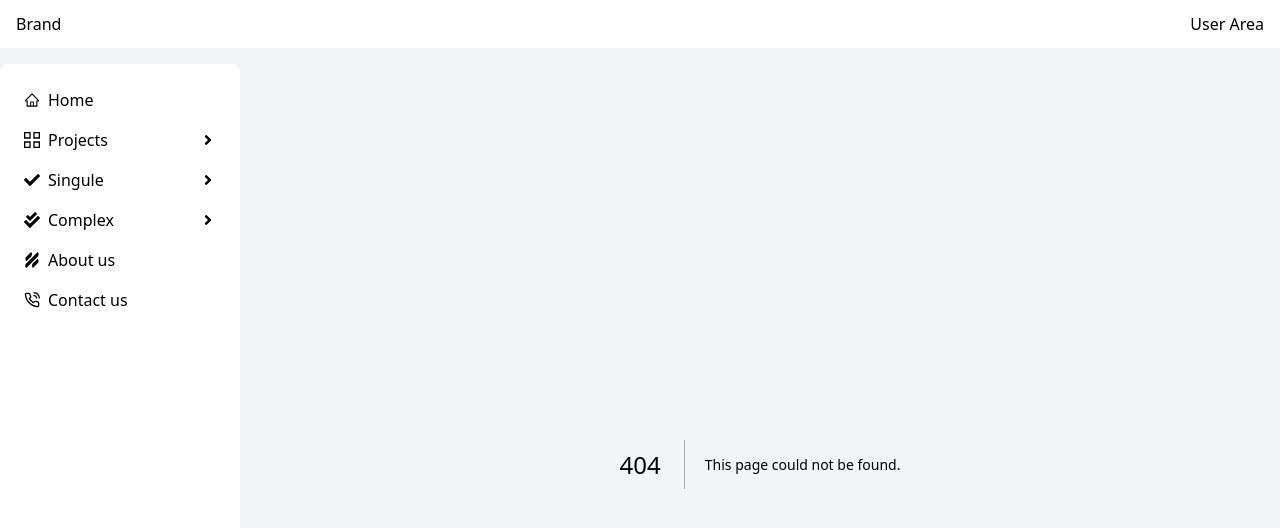
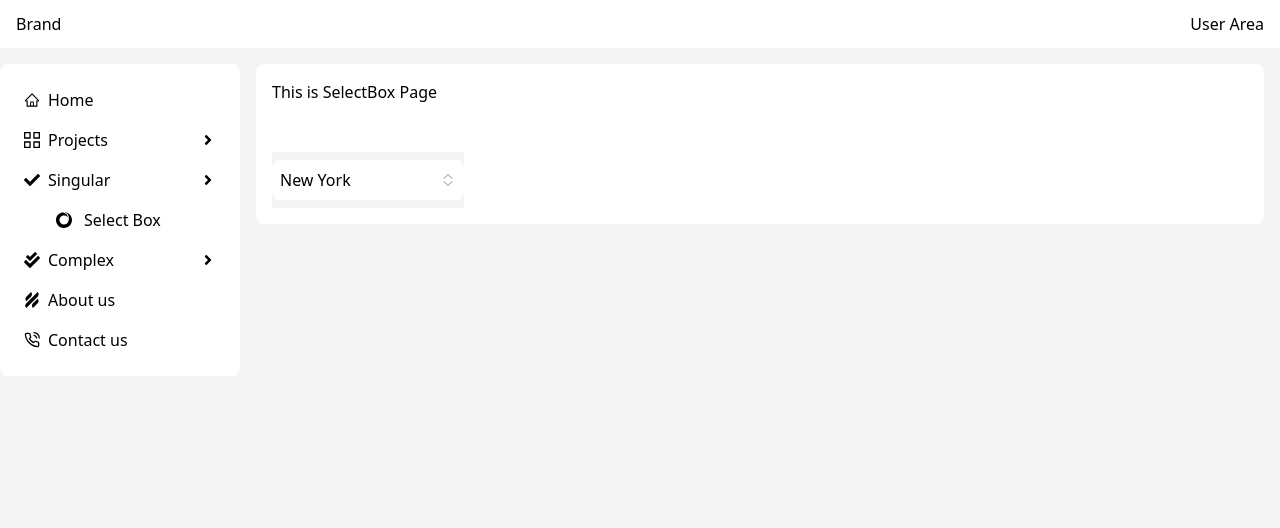
Before and after one commit to hendiksaputra/nextjs-tailwind-sandbox, a Next.js app: page /singular/selectbox in a window 1280 px wide. Before the commit this address had no page. Shown: the top 528 px of the page. Built offline with nearby package versions, Linux system fonts and the light colour scheme.

Commit message:
feat: add CustomSelectBox

```diff
--- /dev/null
+++ b/app/singular/selectbox/components/CustomSelectBox.jsx
@@ -0,0 +1,63 @@
+"use client";
+
+import React, { useState } from "react";
+import { BsChevronExpand } from "react-icons/bs";
+import { AiOutlineCheck } from "react-icons/ai";
+
+const cities = [
+  "New York",
+  "Los Angeles",
+  "Chicago",
+  "Houston",
+  "Philadelphia",
+  "Phoenix",
+];
+
+const CustomSelectBoxPage = () => {
+  const [selectedCity, setSelectedCity] = useState("New York");
+  const [open, setOpen] = useState(false);
+  return (
+    <>
+      <div className="bg-gray-100 flex flex-col justify-center items-center w-fit relative z-30">
+        <div
+          onClick={() => setOpen((prev) => !prev)}
+          className="flex flex-row justify-between items-center bg-white w-48 my-2 p-2 rounded-lg cursor-pointer"
+        >
+          <span>{selectedCity}</span>
+          <BsChevronExpand className="text-gray-400" />
+        </div>
+        <div
+          className={`flex flex-col bg-white w-48 my-2 rounded-lg ${
+            open ? "opacity-100` h-auto" : "opacity-0 h-0"
+          } transition-all duration-200 overflow-hidden absolute top-16 left-0`}
+        >
+          {cities.map((item) => (
+            <div
+              key={item}
+              onClick={() => {
+                setSelectedCity(item);
+                setOpen(false);
+              }}
+              className={`flex justify-start items-center gap-x-2 px-2 py-1 hover:bg-orange-100 cursor-pointer ${
+                selectedCity === item ? "bg-orange-100" : ""
+              }`}
+            >
+              <AiOutlineCheck
+                className={`text-orange-300 ${
+                  selectedCity === item ? "opacity-100" : "opacity-0"
+                }`}
+              />
+              <span>{item}</span>
+            </div>
+          ))}
+        </div>
+      </div>
+      <div
+        onClick={() => setOpen(false)}
+        className={`bg-gray-100 fixed inset-0 opacity-50 z-0 ${open ? "block" : "hidden"}`}
+      ></div>
+    </>
+  );
+};
+
+export default CustomSelectBoxPage;
--- /dev/null
+++ b/app/singular/selectbox/page.jsx
@@ -0,0 +1,15 @@
+import React from 'react'
+import CustomSelectBoxPage from './components/CustomSelectBox'
+
+const SelectBoxPage = () => {
+  return (
+    <div className='bg-white rounded-lg mx-4 p-4'>
+      <h1>This is SelectBox Page</h1>
+      <br />
+      <br />
+      <CustomSelectBoxPage />
+    </div>
+  )
+}
+
+export default SelectBoxPage
--- a/components/MainLayout.jsx
+++ b/components/MainLayout.jsx
@@ -8,7 +8,7 @@
 import { GrProjects } from "react-icons/gr";
 import { FaAngleRight, FaCheck, FaCheckDouble } from "react-icons/fa";
 import { FiPhoneCall } from "react-icons/fi";
-import { SiHelpscout } from "react-icons/si";
+import { SiHelpscout, SiSinglestore } from "react-icons/si";
 import { MenuContext } from "@/context/MenuContext";
 
 const MainLayout = ({ children }) => {
@@ -20,7 +20,10 @@
       <div className="flex justify-start items-starts">
         {/* <aside className="bg-white rounded-lg w-60 p-4"> */}
         <aside
-          className={`bg-white rounded-lg overflow-hidden transition-all duration-200 ${ open ? "w-60 p-4" : "w-0" } lg:w-60 lg:p-4 `}>
+          className={`bg-white rounded-lg overflow-hidden transition-all duration-200 ${
+            open ? "w-60 p-4" : "w-0"
+          } lg:w-60 lg:p-4 `}
+        >
           <ul>
             <li className="flex justify-start items-center hover:bg-blue-200 hover:text-blue-800 rounded-xl p-2">
               <AiOutlineHome className="mr-2" />
@@ -31,10 +34,18 @@
               <h3 className="flex-1">Projects</h3>
               <FaAngleRight />
             </li>
-            <li className="flex justify-start items-center hover:bg-blue-200 hover:text-blue-800 rounded-xl p-2">
-              <FaCheck className="mr-2" />
-              <h3 className="flex-1">Singule</h3>
-              <FaAngleRight className="ml-auto" />
+            <li className="flex flex-col justify-start items-start hover:bg-blue-200 hover:text-blue-800 rounded-xl p-2">
+              <div className="w-full flex flex-row justify-start items-center">
+                <FaCheck className="mr-2" />
+                <h3 className="flex-1">Singular</h3>
+                <FaAngleRight className="ml-auto" />
+              </div>
+              <ul className="ml-8 mt-4">
+                <li className="flex justify-center items-center gap-3">
+                    <SiSinglestore />
+                    <Link href="/singular/selectbox">Select Box</Link>
+                </li>
+              </ul>
             </li>
             <li className="flex justify-start items-center hover:bg-blue-200 hover:text-blue-800 rounded-xl p-2">
               <FaCheckDouble className="mr-2" />
```
